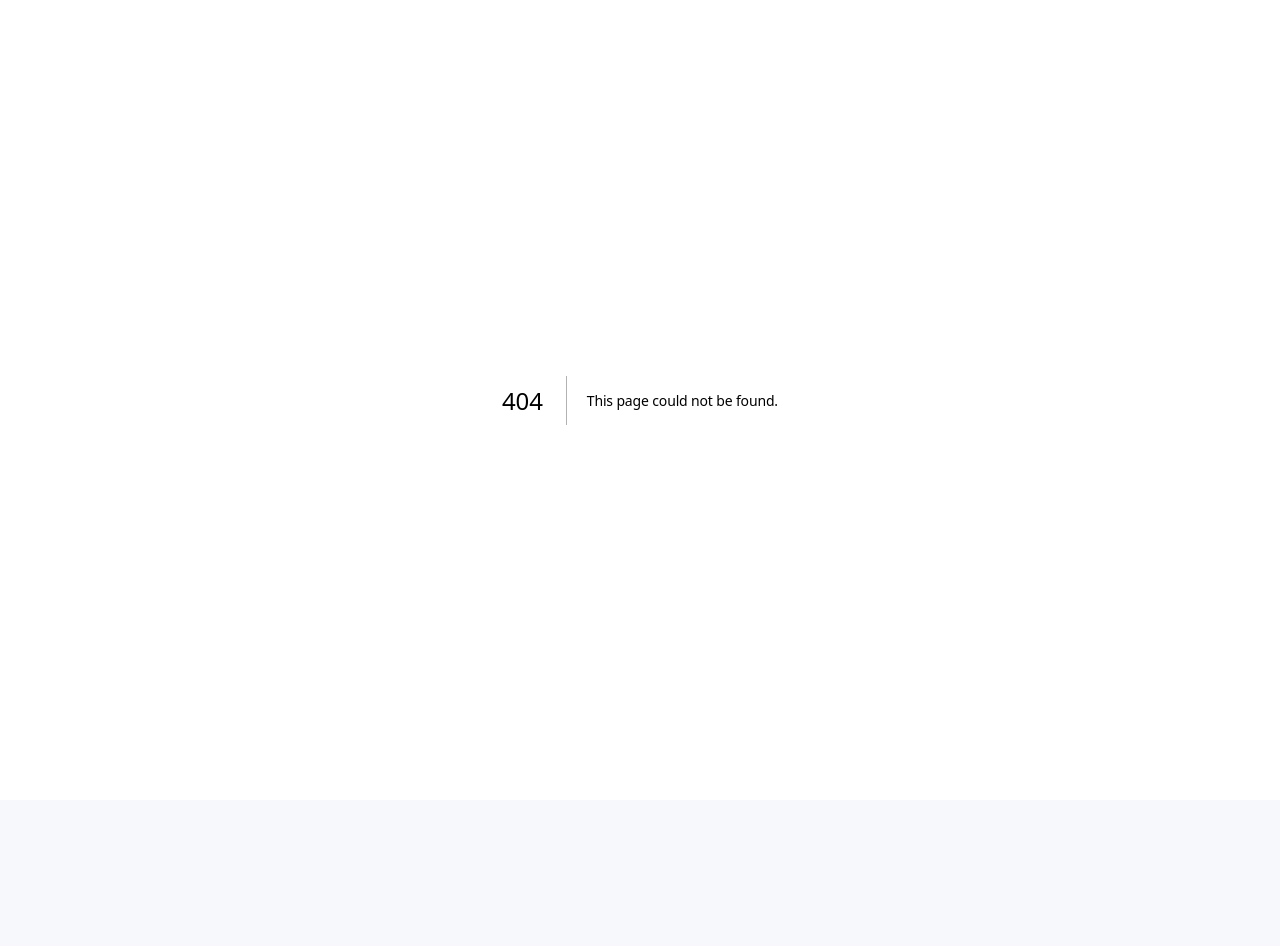
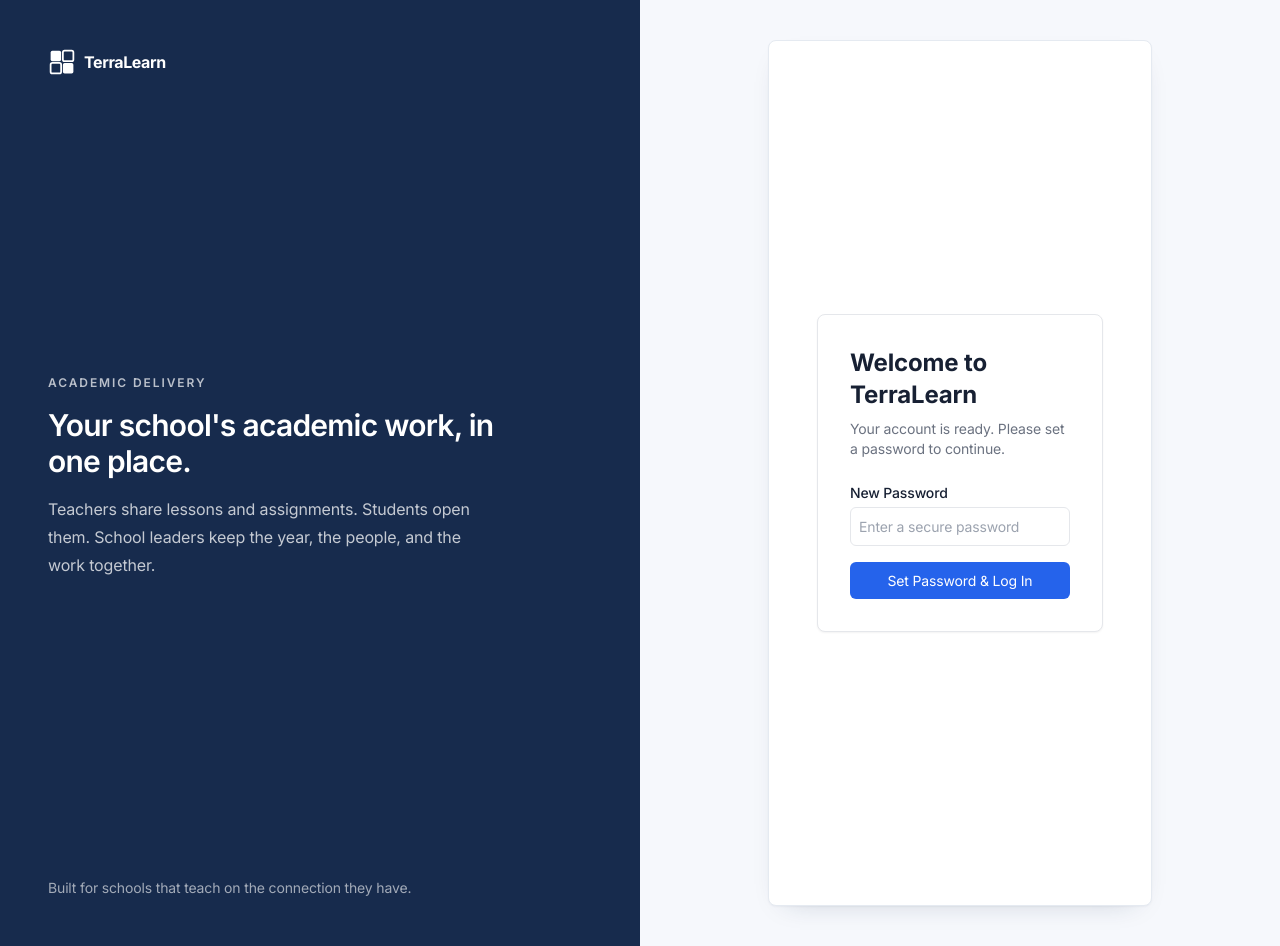
Before and after one commit to JonesDubard/DubardStudio-LMS-, a Next.js app: page /set-password in a window 1280 px wide. Before the commit this address had no page. Before the commit the page ends 800 px from the top, so only its background shows below. Built offline with nearby package versions, Linux system fonts and the light colour scheme; no server answers.

Commit message:
Set-Password Page Created

```diff
--- /dev/null
+++ b/app/(auth)/set-password/page.tsx
@@ -0,0 +1,70 @@
+"use client";
+
+import { useState, useEffect } from "react";
+import { useRouter } from "next/navigation";
+import { createClient } from "@/lib/supabase/client"; //  client helper
+
+export default function SetPasswordPage() {
+  const [password, setPassword] = useState("");
+  const [error, setError] = useState<string | null>(null);
+  const [loading, setLoading] = useState(false);
+  const router = useRouter();
+  const supabase = createClient();
+
+  // When the page loads, the user is already authenticated by the invite link.
+  // They just need to set a password.
+
+  async function handleSetPassword(e: React.FormEvent) {
+    e.preventDefault();
+    setLoading(true);
+    setError(null);
+
+    const { error } = await supabase.auth.updateUser({ password });
+
+    if (error) {
+      setError(error.message);
+      setLoading(false);
+      return;
+    }
+
+    // Password set! Send them to their dashboard.
+    router.push("/admin/dashboard");
+    router.refresh();
+  }
+
+  return (
+    <div className="flex min-h-screen items-center justify-center p-4">
+      <div className="w-full max-w-md rounded-lg border bg-white p-8 shadow-sm">
+        <h1 className="mb-2 text-2xl font-bold">Welcome to TerraLearn</h1>
+        <p className="mb-6 text-sm text-gray-500">
+          Your account is ready. Please set a password to continue.
+        </p>
+
+        <form onSubmit={handleSetPassword} className="space-y-4">
+          <div>
+            <label className="block text-sm font-medium">New Password</label>
+            <input
+              type="password"
+              value={password}
+              onChange={(e) => setPassword(e.target.value)}
+              required
+              minLength={6}
+              className="mt-1 block w-full rounded-md border p-2"
+              placeholder="Enter a secure password"
+            />
+          </div>
+
+          {error && <p className="text-sm text-red-500">{error}</p>}
+
+          <button
+            type="submit"
+            disabled={loading}
+            className="w-full rounded-md bg-blue-600 p-2 text-white hover:bg-blue-700 disabled:opacity-50"
+          >
+            {loading ? "Setting password..." : "Set Password & Log In"}
+          </button>
+        </form>
+      </div>
+    </div>
+  );
+}
--- a/app/(platform)/platform/actions.ts
+++ b/app/(platform)/platform/actions.ts
@@ -95,8 +95,8 @@ export async function createTenant(input: {
       email: parsed.data.contactEmail,
       options: {
         data: { full_name: parsed.data.contactName },
-        // Update this to your actual domain or callback URL
-        redirectTo: `https://${parsed.data.subdomain}.terralearn.space/auth/callback`,
+
+        redirectTo: `https://${parsed.data.subdomain}.terralearn.space/set-password`,
       },
     });
 
```
